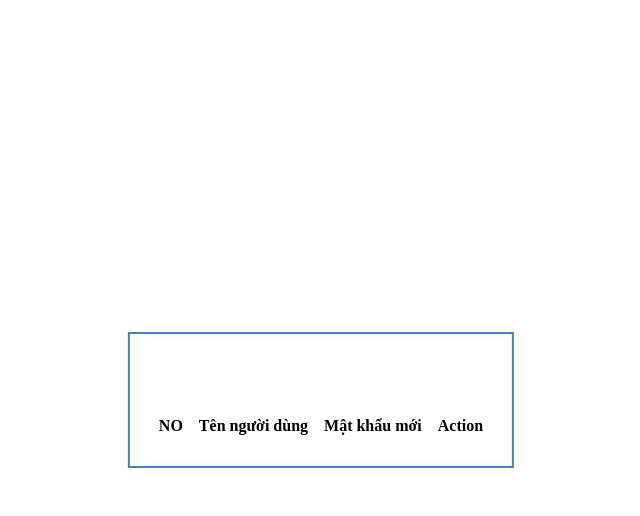
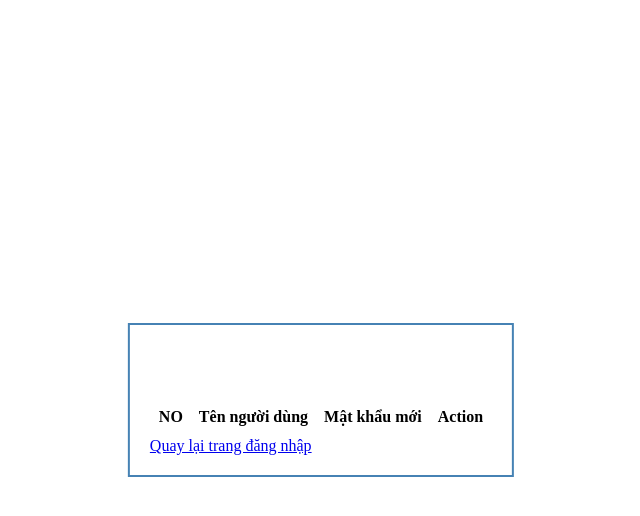
Before and after one commit to hao-prog/PTUD-WEB, a PHP site: page /app/view/reset_passwordView.php in a window 1280 px wide. Shown: the top 516 px of the page, without its empty margins (319-959 px from the left). Run offline with PHP 8.4, Linux system fonts and the light colour scheme; data comes from the database, SQL or seed files in the repository; lists and menus that the app fills with data are empty.

Commit message:
xóa nhầm view

```diff
--- a/app/view/request_passwordView.php
+++ b/app/view/request_passwordView.php
@@ -14,7 +14,6 @@
             <input class="input" type="text" name="login_id">
             <input class="button" type="submit" name="submit" value="Gửi yêu cầu reset password">
         </form>
-        <div><a href="../controller/reset_passwordController.php">Đến trang reset password/test</a></div>
     </div>
 </body>
 </html>
--- a/app/view/reset_passwordView.php
+++ b/app/view/reset_passwordView.php
@@ -34,6 +34,7 @@
             </tr>
             </form>
         </table>
+    <div><a href="../../login.php">Quay lại trang đăng nhập</a></div>
     </div>
 </body>
 </html>
```
